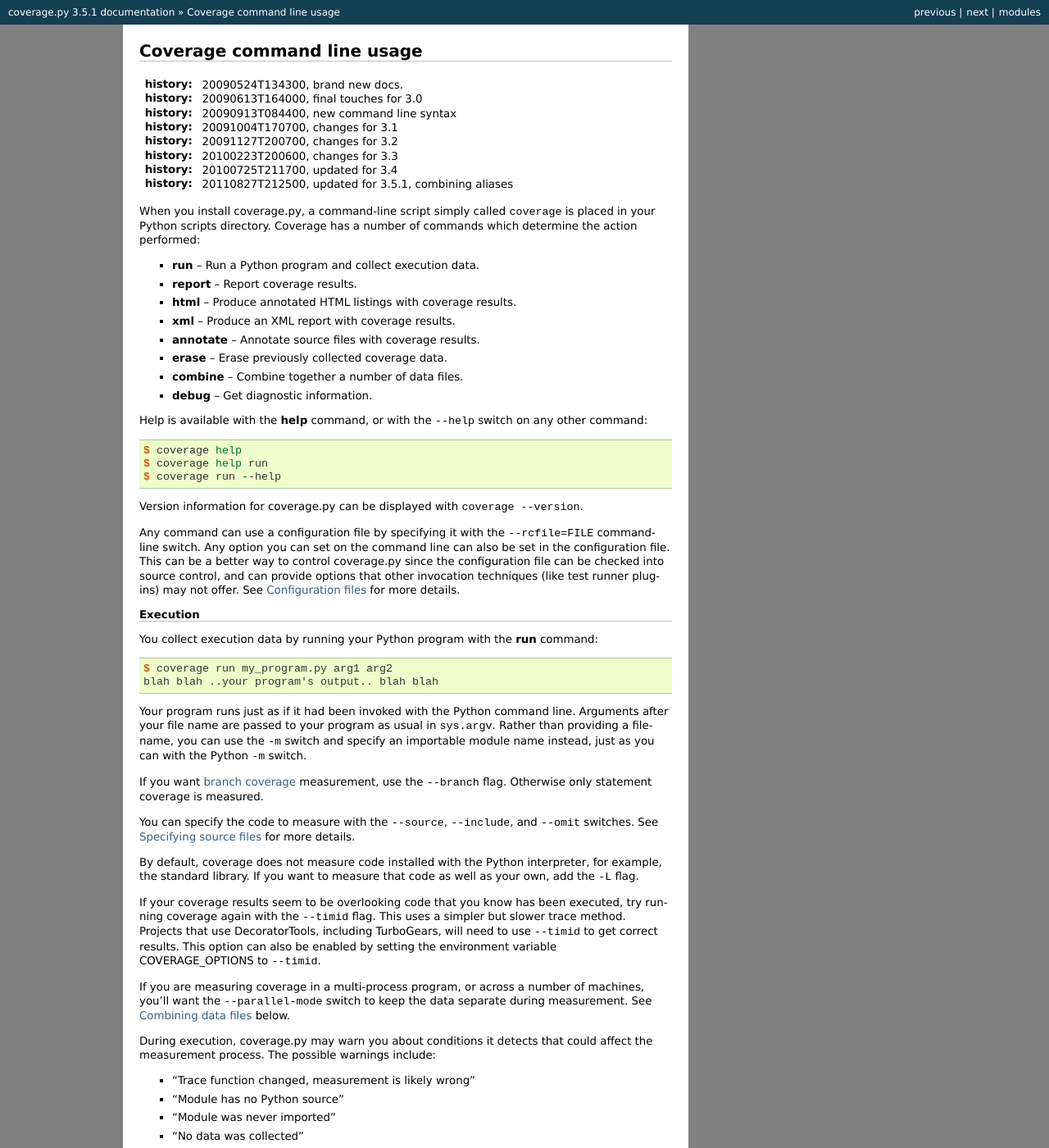
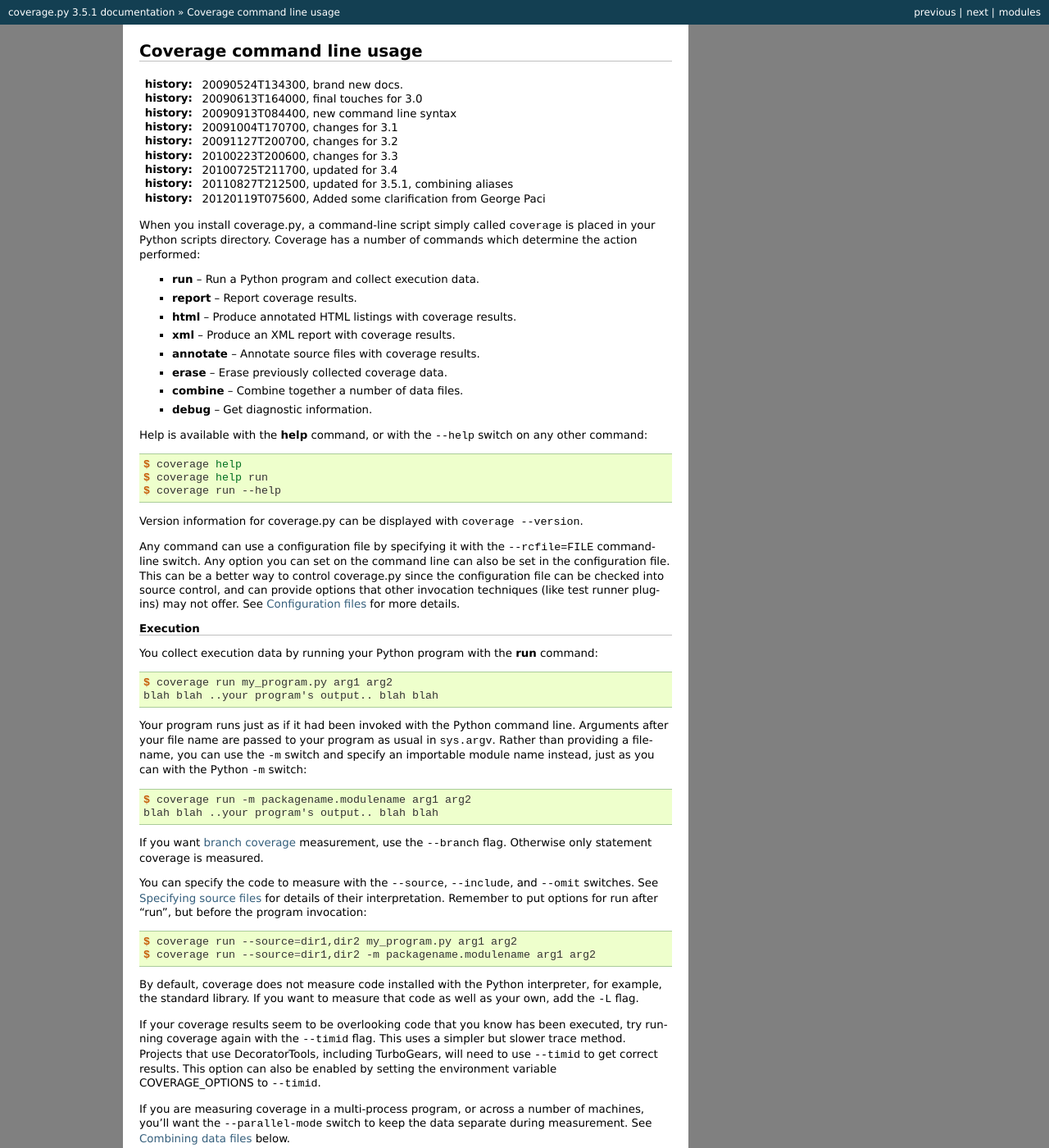
Before and after one commit to nedbat/coveragepy, a Sphinx documentation site: the page built from doc/cmd.rst, in a window 1280 px wide and 1400 px high. Shown: the whole window at 82% size. Built offline with Sphinx 7.4.7, drawn with Linux system fonts in a browser that asks for light colours.

Commit message:
Some doc clarification from George Paci

```diff
--- a/AUTHORS.txt
+++ b/AUTHORS.txt
@@ -22,6 +22,7 @@
 Patrick Mezard
 Noel O'Boyle
 Detlev Offenbach
+George Paci
 Catherine Proulx
 Brandon Rhodes
 Adi Roiban
--- a/doc/cmd.rst
+++ b/doc/cmd.rst
@@ -12,6 +12,7 @@
 :history: 20100223T200600, changes for 3.3
 :history: 20100725T211700, updated for 3.4
 :history: 20110827T212500, updated for 3.5.1, combining aliases
+:history: 20120119T075600, Added some clarification from George Paci
 
 .. highlight:: console
 
@@ -69,14 +70,21 @@
 Arguments after your file name are passed to your program as usual in
 ``sys.argv``.  Rather than providing a filename, you can use the ``-m`` switch
 and specify an importable module name instead, just as you can with the
-Python ``-m`` switch.
+Python ``-m`` switch::
+
+    $ coverage run -m packagename.modulename arg1 arg2
+    blah blah ..your program's output.. blah blah
 
 If you want :ref:`branch coverage <branch>` measurement, use the ``--branch``
 flag.  Otherwise only statement coverage is measured.
 
 You can specify the code to measure with the ``--source``, ``--include``, and
 ``--omit`` switches.  See :ref:`Specifying source files <source_execution>` for
-more details.
+details of their interpretation.  Remember to put options for run after "run",
+but before the program invocation::
+
+    $ coverage run --source=dir1,dir2 my_program.py arg1 arg2
+    $ coverage run --source=dir1,dir2 -m packagename.modulename arg1 arg2
 
 By default, coverage does not measure code installed with the Python
 interpreter, for example, the standard library. If you want to measure that
```
Also changed, not shown: CHANGES.txt (line endings or trailing spaces).
